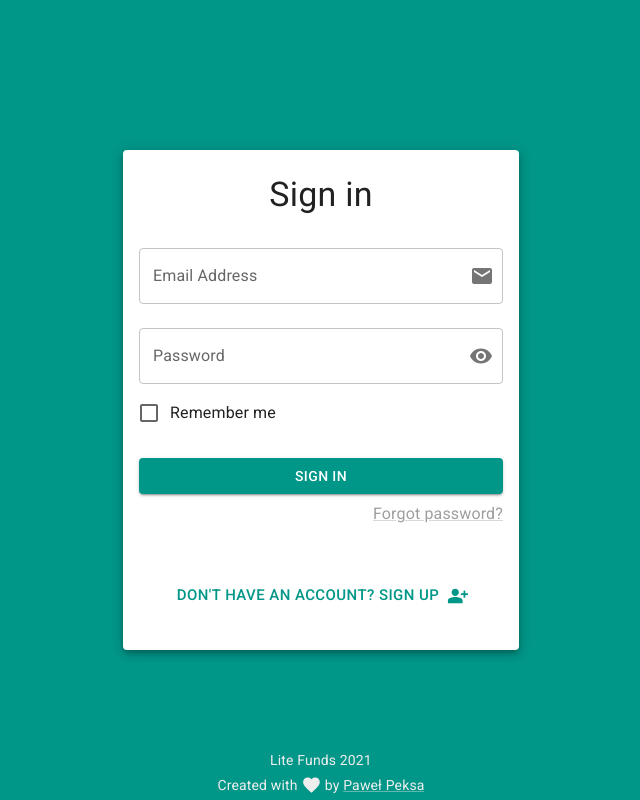
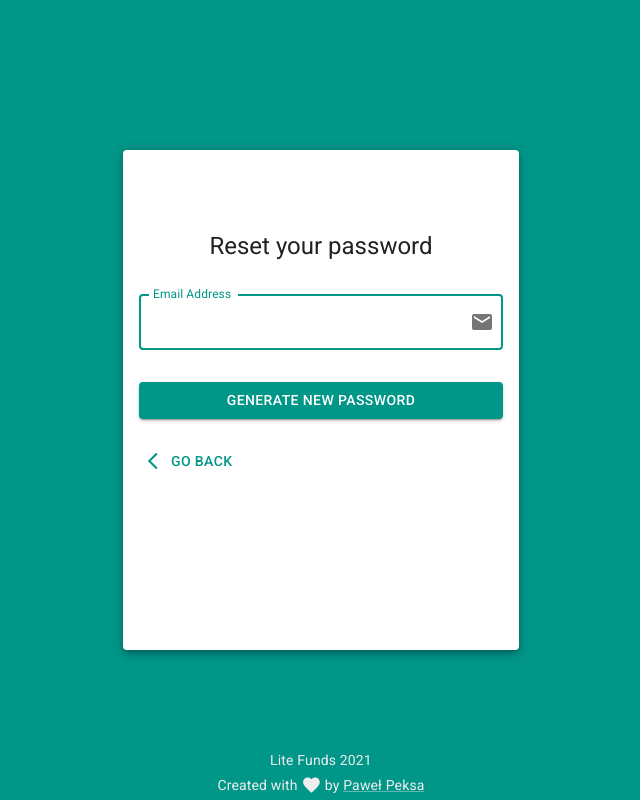
Before and after one commit to pawel-peksa/lite-funds, a React (Create React App) app: page /sign-in in a window 1280 px wide. Both pictures are taken after a click on the link "Forgot password?". Shown: the whole page, without its empty margins (319-959 px from the left). Built offline with nearby package versions, Linux system fonts and the light colour scheme.

Commit message:
add reset password styles

```diff
--- /dev/null
+++ b/src/components/ResetPasswordForm.js
@@ -0,0 +1,69 @@
+import React from "react";
+import {
+  Box,
+  Typography,
+  TextField,
+  Button,
+  InputAdornment,
+} from "@mui/material";
+import MailIcon from "@mui/icons-material/Mail";
+import ArrowBackIosOutlinedIcon from "@mui/icons-material/ArrowBackIosOutlined";
+
+export const ResetPasswordForm = ({ setForgotPassword }) => {
+  const handleSubmit = (e) => {
+    e.preventDefault();
+    setForgotPassword(false);
+  };
+
+  return (
+    <>
+      <Typography component="h1" variant="h5" sx={{ mt: 10 }}>
+        Reset your password
+      </Typography>
+      <Box
+        onSubmit={handleSubmit}
+        component="form"
+        noValidate
+        autoComplete
+        sx={{
+          m: 2,
+        }}
+      >
+        <TextField
+          margin="normal"
+          fullWidth
+          name="email"
+          label="Email Address"
+          autoComplete="email"
+          autoFocus
+          InputProps={{
+            endAdornment: (
+              <InputAdornment position="end">
+                <MailIcon sx={{ mr: "-5px" }} />
+              </InputAdornment>
+            ),
+          }}
+        />
+
+        <Button
+          type="submit"
+          fullWidth
+          variant="contained"
+          sx={{ mt: 3, mb: 1 }}
+        >
+          Generate new password
+        </Button>
+
+        <Button
+          onClick={() => setForgotPassword(false)}
+          size="medium"
+          color="primary"
+          sx={{ mt: 2 }}
+          startIcon={<ArrowBackIosOutlinedIcon />}
+        >
+          Go back
+        </Button>
+      </Box>
+    </>
+  );
+};
--- /dev/null
+++ b/src/components/SignInForm.js
@@ -0,0 +1,96 @@
+import React from "react";
+import {
+  Box,
+  Typography,
+  TextField,
+  FormControlLabel,
+  Checkbox,
+  Button,
+  Link,
+  FormControl,
+  InputLabel,
+  InputAdornment,
+} from "@mui/material";
+import MailIcon from "@mui/icons-material/Mail";
+import PersonAddAltRoundedIcon from "@mui/icons-material/PersonAddAltRounded";
+import { InputToggleView } from "../components/InputToggleView";
+
+export const SignInForm = ({ setForgotPassword }) => {
+  const handleSubmit = (e) => {
+    e.preventDefault();
+  };
+  return (
+    <>
+      <Typography component="h1" variant="h4" sx={{ mt: 3 }}>
+        Sign in
+      </Typography>
+      <Box
+        component="form"
+        onSubmit={handleSubmit}
+        noValidate
+        autoComplete
+        sx={{
+          m: 2,
+        }}
+      >
+        <TextField
+          margin="normal"
+          fullWidth
+          name="email"
+          label="Email Address"
+          autoComplete="email"
+          autoFocus
+          InputProps={{
+            endAdornment: (
+              <InputAdornment position="end">
+                <MailIcon sx={{ mr: "-5px" }} />
+              </InputAdornment>
+            ),
+          }}
+        />
+
+        <FormControl margin="normal" fullWidth variant="outlined">
+          <InputLabel htmlFor="password-with-toggle-sign-in">
+            Password
+          </InputLabel>
+          <InputToggleView
+            id="password-with-toggle-sign-in"
+            name="password"
+            label="Password"
+            autoComplete="current-password"
+          />
+        </FormControl>
+
+        <FormControlLabel
+          control={<Checkbox value="remember" color="primary" />}
+          label="Remember me"
+        />
+        <Button
+          type="submit"
+          fullWidth
+          variant="contained"
+          sx={{ mt: 3, mb: 1 }}
+        >
+          Sign In
+        </Button>
+        <Link
+          onClick={() => setForgotPassword(true)}
+          color="secondary.500"
+          sx={{ float: "right", cursor: "pointer" }}
+        >
+          Forgot password?
+        </Link>
+        <Button
+          fullWidth
+          href="/sign-up"
+          size="large"
+          color="primary"
+          sx={{ mt: 6 }}
+          endIcon={<PersonAddAltRoundedIcon />}
+        >
+          Don't have an account? Sign Up
+        </Button>
+      </Box>
+    </>
+  );
+};
--- a/src/pages/SignIn.js
+++ b/src/pages/SignIn.js
@@ -1,93 +1,13 @@
-import React from "react";
-import {
-  Box,
-  Typography,
-  TextField,
-  FormControlLabel,
-  Checkbox,
-  Button,
-  Link,
-  FormControl,
-  InputLabel,
-  InputAdornment,
-} from "@mui/material";
-import MailIcon from "@mui/icons-material/Mail";
-import PersonAddAltRoundedIcon from "@mui/icons-material/PersonAddAltRounded";
-import { InputToggleView } from "../components/InputToggleView";
-
-const handleSubmit = (e) => {
-  e.preventDefault();
-};
+import { useState } from "react";
+import { ResetPasswordForm } from "../components/ResetPasswordForm";
+import { SignInForm } from "../components/SignInForm";
 
 export const SignIn = () => {
-  return (
-    <>
-      <Typography component="h1" variant="h4" sx={{ mt: 3 }}>
-        Sign in
-      </Typography>
-      <Box
-        component="form"
-        onSubmit={handleSubmit}
-        noValidate
-        autoComplete
-        sx={{
-          m: 2,
-        }}
-      >
-        <TextField
-          margin="normal"
-          fullWidth
-          name="email"
-          label="Email Address"
-          autoComplete="email"
-          autoFocus
-          InputProps={{
-            endAdornment: (
-              <InputAdornment position="end">
-                <MailIcon sx={{ mr: "-5px" }} />
-              </InputAdornment>
-            ),
-          }}
-        />
+  const [forgotPassword, setForgotPassword] = useState(false);
 
-        <FormControl margin="normal" fullWidth variant="outlined">
-          <InputLabel htmlFor="password-with-toggle-sign-in">
-            Password
-          </InputLabel>
-          <InputToggleView
-            id="password-with-toggle-sign-in"
-            name="password"
-            label="Password"
-            autoComplete="current-password"
-          />
-        </FormControl>
-
-        <FormControlLabel
-          control={<Checkbox value="remember" color="primary" />}
-          label="Remember me"
-        />
-        <Button
-          type="submit"
-          fullWidth
-          variant="contained"
-          sx={{ mt: 3, mb: 1 }}
-        >
-          Sign In
-        </Button>
-        <Link href="#" color="secondary.500" sx={{ float: "right" }}>
-          Forgot password?
-        </Link>
-        <Button
-          fullWidth
-          href="/sign-up"
-          size="large"
-          color="primary"
-          sx={{ mt: 6 }}
-          endIcon={<PersonAddAltRoundedIcon />}
-        >
-          Don't have an account? Sign Up
-        </Button>
-      </Box>
-    </>
+  return forgotPassword ? (
+    <ResetPasswordForm setForgotPassword={setForgotPassword} />
+  ) : (
+    <SignInForm setForgotPassword={setForgotPassword} />
   );
 };
```
